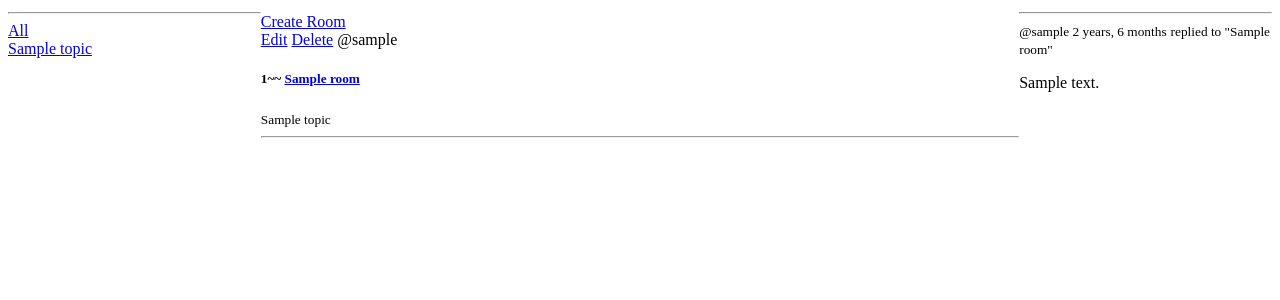
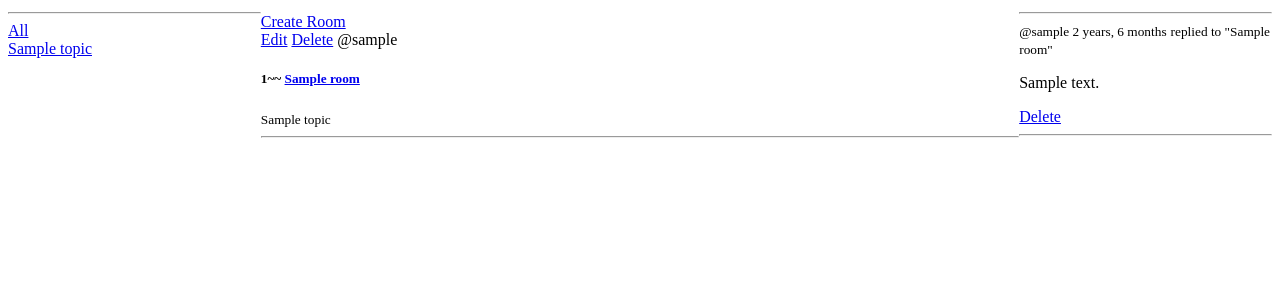
Before and after one commit to kema-ray/studybud, a Django app: page / in a window 1280 px wide. Shown: the part 234-534 px from the top of the page. Run offline with Django 4.2, Linux system fonts and the light colour scheme; a user stored in the database is signed in; tables that the repository leaves empty hold one stand-in row (values such as "Sample post").

Commit message:
add a delete functionality for a logged in to deleted there recent activity

```diff
--- a/base/templates/base/home.html
+++ b/base/templates/base/home.html
@@ -50,6 +50,10 @@
                 <small>@{{message.user}} {{message.created|timesince}}</small>
                 <small>replied to "{{message.room}}"</small>
                 <p>{{message}}</p>
+                {% if request.user == message.user %}
+                <a href="{% url 'delete-message' message.id %}">Delete</a>
+                {% endif %}
+                <hr>
             </div>
         {% endfor %}
     </div>
```
